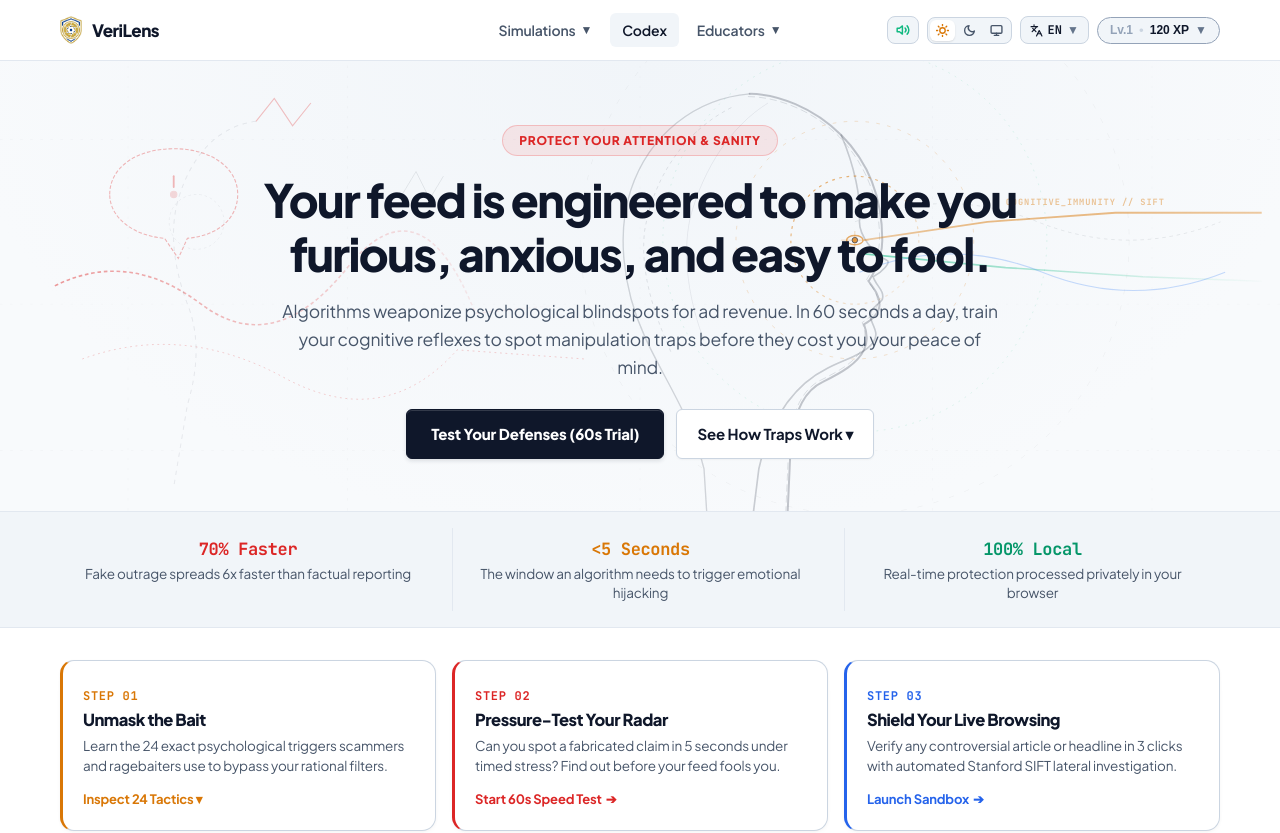
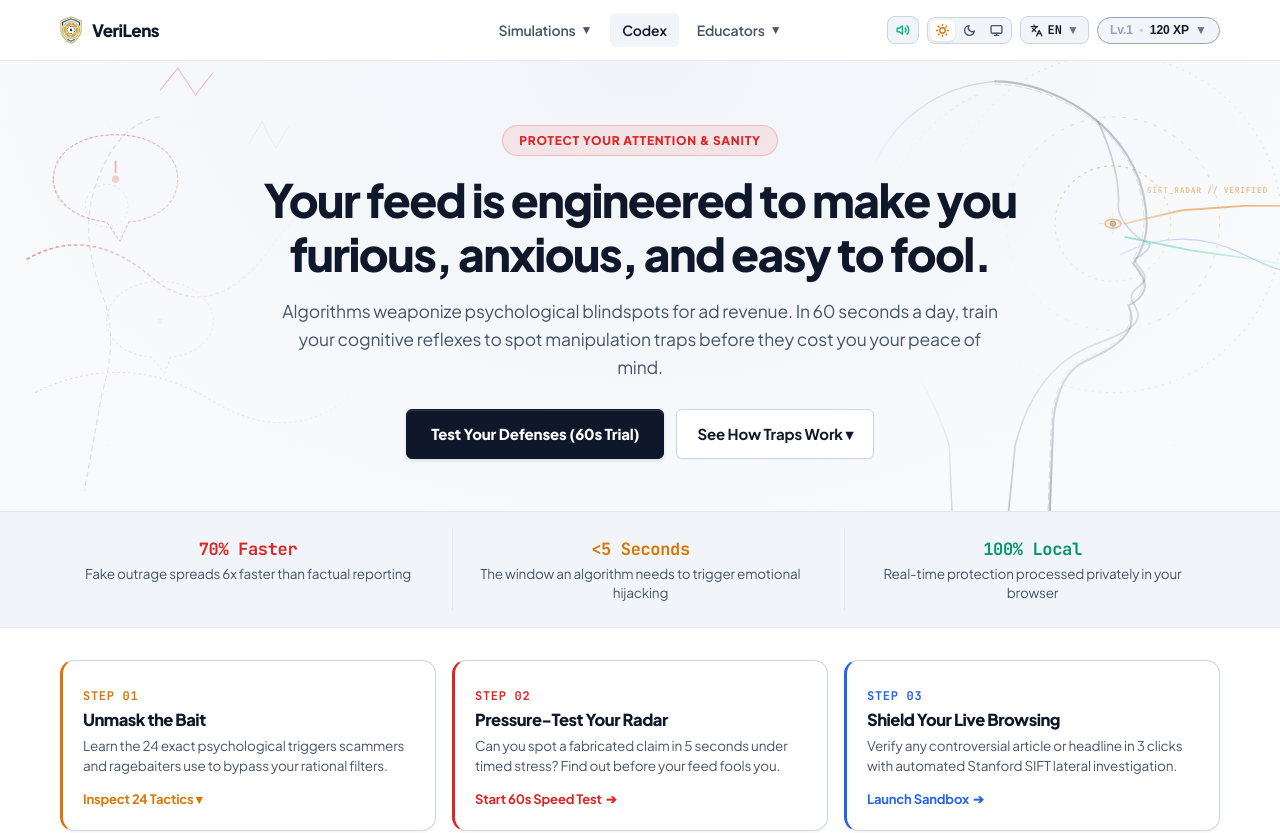
Before and after one commit to okihita/verilens, a Next.js app in the folder apps/web/: page / in a window 1280 px wide. Shown: the top 833 px of the page. Built offline with nearby package versions, Linux system fonts and the light colour scheme.

Commit message:
style(landing): apply optical radial cutout mask to hero line art for 100% text clarity

```diff
--- a/apps/web/components/HeroLineArt.js
+++ b/apps/web/components/HeroLineArt.js
@@ -10,244 +10,225 @@ export default function HeroLineArt() {
         height: '100%',
         overflow: 'hidden',
         pointerEvents: 'none',
-        zIndex: 0
+        zIndex: 0,
+        // Solution A: Optical Radial Cutout Mask ensuring 100% pristine readability in the center text zone
+        maskImage: 'radial-gradient(ellipse 720px 340px at center, transparent 0%, transparent 46%, black 85%)',
+        WebkitMaskImage: 'radial-gradient(ellipse 720px 340px at center, transparent 0%, transparent 46%, black 85%)'
       }}
       aria-hidden="true"
     >
       <svg
-        viewBox="0 0 1400 680"
+        viewBox="0 0 1440 680"
         preserveAspectRatio="xMidYMid slice"
         style={{
           width: '100%',
           height: '100%',
-          opacity: '0.92'
+          opacity: '0.95'
         }}
       >
         <defs>
           <linearGradient id="humanAmberGlow" x1="0%" y1="0%" x2="100%" y2="100%">
-            <stop offset="0%" stopColor="var(--accent-amber)" stopOpacity="0.75" />
+            <stop offset="0%" stopColor="var(--accent-amber)" stopOpacity="0.8" />
             <stop offset="100%" stopColor="var(--accent-amber)" stopOpacity="0.05" />
           </linearGradient>
           <linearGradient id="humanEmeraldWave" x1="0%" y1="0%" x2="100%" y2="0%">
-            <stop offset="0%" stopColor="var(--accent-emerald-light)" stopOpacity="0.6" />
-            <stop offset="100%" stopColor="var(--accent-emerald-light)" stopOpacity="0.02" />
+            <stop offset="0%" stopColor="var(--accent-emerald-light)" stopOpacity="0.7" />
+            <stop offset="100%" stopColor="var(--accent-emerald-light)" stopOpacity="0.05" />
           </linearGradient>
           <linearGradient id="noiseDissolve" x1="0%" y1="0%" x2="100%" y2="0%">
-            <stop offset="0%" stopColor="var(--accent-red)" stopOpacity="0.5" />
+            <stop offset="0%" stopColor="var(--accent-red)" stopOpacity="0.55" />
             <stop offset="100%" stopColor="var(--accent-red)" stopOpacity="0.0" />
           </linearGradient>
         </defs>
 
-        {/* 1. Subtle Editorial Grid & Measurement Guides */}
-        <g stroke="var(--text-main)" strokeWidth="0.75" opacity="0.035">
-          <line x1="140" y1="0" x2="140" y2="680" strokeDasharray="3 8" />
-          <line x1="380" y1="0" x2="380" y2="680" strokeDasharray="3 8" />
-          <line x1="700" y1="0" x2="700" y2="680" strokeDasharray="3 8" />
-          <line x1="1020" y1="0" x2="1020" y2="680" strokeDasharray="3 8" />
-          <line x1="1260" y1="0" x2="1260" y2="680" strokeDasharray="3 8" />
-          <line x1="0" y1="180" x2="1400" y2="180" strokeDasharray="3 8" />
-          <line x1="0" y1="360" x2="1400" y2="360" strokeDasharray="3 8" />
-          <line x1="0" y1="520" x2="1400" y2="520" strokeDasharray="3 8" />
+        {/* 1. Technical Coordinate Grid on Periphery */}
+        <g stroke="var(--text-main)" strokeWidth="0.75" opacity="0.04">
+          <line x1="120" y1="0" x2="120" y2="680" strokeDasharray="3 8" />
+          <line x1="300" y1="0" x2="300" y2="680" strokeDasharray="3 8" />
+          <line x1="1140" y1="0" x2="1140" y2="680" strokeDasharray="3 8" />
+          <line x1="1320" y1="0" x2="1320" y2="680" strokeDasharray="3 8" />
+          <line x1="0" y1="160" x2="1440" y2="160" strokeDasharray="3 8" />
+          <line x1="0" y1="520" x2="1440" y2="520" strokeDasharray="3 8" />
         </g>
 
-        {/* 2. Left Side: Deflected Algorithmic Feed Hooks & Urgency Shards */}
+        {/* 2. Left Flank: Deflected Algorithmic Feed Hooks & Urgency Shards */}
         <g fill="none">
-          {/* Notification bubble outline (drifting and fading away) */}
-          <g stroke="var(--accent-red)" strokeWidth="1.2" opacity="0.35">
-            <path d="M 120,240 C 120,210 150,190 190,190 C 230,190 260,210 260,240 C 260,265 240,285 205,288 L 195,310 L 180,288 C 145,285 120,265 120,240 Z" strokeDasharray="4 2" />
-            <circle cx="190" cy="240" r="3.5" fill="var(--accent-red)" opacity="0.5" />
-            {/* Panic exclamation line */}
-            <line x1="190" y1="220" x2="190" y2="232" strokeWidth="2" strokeLinecap="round" />
+          {/* Deflected Notification Bubble 1 */}
+          <g stroke="var(--accent-red)" strokeWidth="1.3" opacity="0.4">
+            <path d="M 60,220 C 60,190 90,170 130,170 C 170,170 200,190 200,220 C 200,245 180,265 145,268 L 135,290 L 120,268 C 85,265 60,245 60,220 Z" strokeDasharray="4 2" />
+            <circle cx="130" cy="220" r="3.5" fill="var(--accent-red)" opacity="0.6" />
+            <line x1="130" y1="200" x2="130" y2="212" strokeWidth="2" strokeLinecap="round" />
           </g>
 
-          {/* Jagged viral rage pulse waves dissolving before reaching the center */}
+          {/* Secondary Notification Bubble (Lower Left) */}
+          <g stroke="var(--accent-amber)" strokeWidth="1" opacity="0.3">
+            <path d="M 120,380 C 120,355 145,335 180,335 C 215,335 240,355 240,380 C 240,400 220,418 192,420 L 185,438 L 170,420 C 140,418 120,400 120,380 Z" strokeDasharray="3 3" />
+            <circle cx="180" cy="380" r="2.5" fill="var(--accent-amber)" opacity="0.5" />
+          </g>
+
+          {/* Dissolving viral rage waves */}
           <path
-            d="M 60,340 Q 140,300 220,360 T 380,320 T 520,370 L 620,360"
+            d="M 30,310 Q 100,270 170,330 T 310,290 T 440,340"
             stroke="url(#noiseDissolve)"
-            strokeWidth="1.75"
+            strokeWidth="1.8"
             strokeDasharray="4 3"
           />
           <path
-            d="M 90,420 Q 200,380 310,440 T 500,410 L 640,420"
+            d="M 40,460 Q 140,410 240,470 T 420,440"
             stroke="var(--accent-red)"
-            strokeWidth="1"
-            opacity="0.25"
+            strokeWidth="1.1"
+            opacity="0.28"
             strokeDasharray="2 4"
           />
 
-          {/* Dissolving bait hooks */}
-          <path
-            d="M 280,160 L 300,135 L 320,165 L 340,140"
-            stroke="var(--accent-red)"
-            strokeWidth="1.2"
-            opacity="0.3"
-          />
-          <path
-            d="M 440,240 L 455,215 L 470,245 L 485,220"
-            stroke="var(--text-main)"
-            strokeWidth="1"
-            opacity="0.1"
-          />
+          {/* Deflected Hook Fragments */}
+          <path d="M 180,120 L 200,95 L 220,125 L 240,100" stroke="var(--accent-red)" strokeWidth="1.2" opacity="0.3" />
+          <path d="M 280,180 L 295,155 L 310,185 L 325,160" stroke="var(--text-main)" strokeWidth="0.9" opacity="0.12" />
+
+          {/* Left Observer Silhouette (Mirror Balanced Thinker) */}
+          <g stroke="var(--text-main)" strokeWidth="1.4" opacity="0.12">
+            <path
+              d="M 180,150
+                 C 145,155 120,185 105,235
+                 C 95,270 100,310 115,350
+                 C 125,375 130,410 115,460
+                 L 95,570"
+              strokeDasharray="6 4"
+            />
+            <circle cx="120" cy="250" r="24" strokeWidth="0.8" strokeDasharray="3 3" />
+          </g>
         </g>
 
-        {/* 3. Center-Right: Handdrawn Editorial Silhouette of the Youth Thinker Profile */}
+        {/* 3. Right Flank: Handdrawn Editorial Silhouette of the Youth Thinker Profile (X: 1040 - 1380) */}
         <g stroke="var(--text-main)" fill="none">
           {/* Main Hand-drawn Continuous Profile Line */}
           <path
-            d="M 820,130
-               C 850,130 890,145 920,175
-               C 950,205 965,245 965,290
-               C 965,305 960,320 950,335
-               C 955,342 962,350 962,360
-               C 962,370 952,378 945,382
-               C 948,390 950,400 945,410
-               C 938,425 920,435 900,445
-               C 885,452 870,470 865,510
-               L 860,620"
-            strokeWidth="2.2"
-            opacity="0.25"
+            d="M 1120,110
+               C 1155,110 1200,125 1235,155
+               C 1270,185 1290,225 1290,270
+               C 1290,285 1285,300 1275,315
+               C 1280,322 1288,330 1288,340
+               C 1288,350 1278,358 1270,362
+               C 1273,370 1275,380 1270,390
+               C 1262,405 1242,415 1220,425
+               C 1205,432 1190,450 1185,490
+               L 1180,620"
+            strokeWidth="2.4"
+            opacity="0.3"
             strokeLinecap="round"
           />
 
-          {/* Expressive Sketch Duplicate Line (gives hand-drawn pencil/pen feel) */}
+          {/* Expressive Sketch Duplicate Line */}
           <path
-            d="M 818,133
-               C 848,133 888,147 918,177
-               C 946,206 962,244 962,288
-               C 962,303 957,318 948,333
-               C 953,340 960,348 960,358
-               C 960,368 950,376 943,380
-               C 946,388 948,398 943,408
-               C 936,423 918,433 898,443
-               C 883,450 868,468 863,508
-               L 858,620"
-            strokeWidth="0.9"
+            d="M 1118,113
+               C 1153,113 1198,127 1233,157
+               C 1268,186 1287,224 1287,268
+               C 1287,283 1282,298 1273,313
+               C 1278,320 1286,328 1286,338
+               C 1286,348 1276,356 1268,360
+               C 1271,368 1273,378 1268,388
+               C 1260,403 1240,413 1218,423
+               C 1203,430 1188,448 1183,488
+               L 1178,620"
+            strokeWidth="1"
             strokeDasharray="8 4"
-            opacity="0.16"
+            opacity="0.18"
           />
 
           {/* Facial Profile Contours: Forehead, Nose, Lips, Chin, Jaw */}
           <path
-            d="M 920,175
-               C 935,210 942,245 940,270
-               C 940,285 955,305 970,312
-               C 975,314 965,325 955,330
-               C 958,340 968,345 965,355
-               C 960,362 950,365 952,375
-               C 955,385 962,392 955,402
-               C 945,415 925,420 905,430
-               C 875,445 845,475 830,540
-               L 820,620"
-            strokeWidth="1.8"
-            opacity="0.22"
+            d="M 1235,155
+               C 1252,190 1260,225 1258,250
+               C 1258,265 1275,285 1292,292
+               C 1298,294 1287,305 1276,310
+               C 1280,320 1291,325 1287,335
+               C 1282,342 1271,345 1273,355
+               C 1277,365 1285,372 1277,382
+               C 1266,395 1244,400 1222,410
+               C 1190,425 1158,455 1142,520
+               L 1132,620"
+            strokeWidth="1.9"
+            opacity="0.25"
             strokeLinecap="round"
           />
 
           {/* Back of Head & Hair Strands (Editorial Gestural Flow) */}
           <path
-            d="M 820,130
-               C 760,135 710,175 690,235
-               C 675,280 680,340 705,395
-               C 725,440 755,480 770,540
-               L 775,620"
-            strokeWidth="1.5"
-            opacity="0.18"
+            d="M 1120,110
+               C 1055,115 1000,155 980,215
+               C 962,260 968,320 995,375
+               C 1018,420 1050,460 1068,520
+               L 1072,620"
+            strokeWidth="1.6"
+            opacity="0.2"
             strokeLinecap="round"
           />
           <path
-            d="M 800,145 C 750,170 715,220 705,280 C 700,325 715,370 735,415"
+            d="M 1100,125 C 1045,150 1005,200 995,260 C 990,305 1005,350 1028,395"
             strokeWidth="1"
             strokeDasharray="4 4"
-            opacity="0.12"
-          />
-          <path
-            d="M 840,140 C 800,165 770,210 755,265 C 745,310 755,360 770,400"
-            strokeWidth="0.8"
-            opacity="0.1"
+            opacity="0.14"
           />
 
-          {/* Eye of Discernment (The SIFT Focus Crosshair) */}
-          <g transform="translate(935, 290)">
-            <ellipse cx="0" cy="0" rx="9" ry="5" stroke="var(--accent-amber)" strokeWidth="1.6" opacity="0.65" />
-            <circle cx="0" cy="0" r="3" fill="var(--accent-amber)" opacity="0.8" />
-            {/* Subtle Crosshairs */}
-            <line x1="-15" y1="0" x2="15" y2="0" stroke="var(--accent-amber)" strokeWidth="0.75" opacity="0.4" />
-            <line x1="0" y1="-10" x2="0" y2="10" stroke="var(--accent-amber)" strokeWidth="0.75" opacity="0.4" />
+          {/* Eye of Discernment (The SIFT Focus Crosshair at 1252, 270) */}
+          <g transform="translate(1252, 270)">
+            <ellipse cx="0" cy="0" rx="9" ry="5" stroke="var(--accent-amber)" strokeWidth="1.8" opacity="0.75" />
+            <circle cx="0" cy="0" r="3" fill="var(--accent-amber)" opacity="0.85" />
+            <line x1="-16" y1="0" x2="16" y2="0" stroke="var(--accent-amber)" strokeWidth="0.8" opacity="0.45" />
+            <line x1="0" y1="-12" x2="0" y2="12" stroke="var(--accent-amber)" strokeWidth="0.8" opacity="0.45" />
           </g>
         </g>
 
-        {/* 4. Radiating Cognitive Clarity Waves (The Mind's Shield) */}
+        {/* 4. Radiating Cognitive Clarity Waves on Right Periphery */}
         <g fill="none">
           {/* SIFT Concentric Cognitive Halo */}
-          <circle cx="935" cy="290" r="70" stroke="url(#humanAmberGlow)" strokeWidth="1.2" strokeDasharray="3 5" />
-          <circle cx="935" cy="290" r="130" stroke="var(--accent-amber)" strokeWidth="0.9" opacity="0.25" strokeDasharray="4 8" />
-          <circle cx="935" cy="290" r="210" stroke="var(--accent-emerald-light)" strokeWidth="0.75" opacity="0.2" strokeDasharray="2 6" />
-          <circle cx="935" cy="290" r="300" stroke="var(--text-main)" strokeWidth="0.6" opacity="0.08" strokeDasharray="6 12" />
+          <circle cx="1252" cy="270" r="65" stroke="url(#humanAmberGlow)" strokeWidth="1.3" strokeDasharray="3 5" />
+          <circle cx="1252" cy="270" r="120" stroke="var(--accent-amber)" strokeWidth="1" opacity="0.3" strokeDasharray="4 8" />
+          <circle cx="1252" cy="270" r="190" stroke="var(--accent-emerald-light)" strokeWidth="0.85" opacity="0.25" strokeDasharray="2 6" />
 
-          {/* Harmonious Flowing Truth Waves (Projecting forward from gaze) */}
+          {/* Harmonious Flowing Truth Waves (Projecting forward from gaze towards right edge) */}
           <path
-            d="M 945,290 L 1080,270 L 1220,260 L 1380,260"
+            d="M 1265,270 L 1330,255 L 1400,250 L 1440,250"
             stroke="url(#humanAmberGlow)"
+            strokeWidth="2.2"
+          />
+          <path
+            d="M 1265,285 L 1340,300 L 1410,310 L 1440,315"
+            stroke="url(#humanEmeraldWave)"
             strokeWidth="2"
           />
           <path
-            d="M 945,305 L 1100,320 L 1250,330 L 1380,335"
-            stroke="url(#humanEmeraldWave)"
-            strokeWidth="1.8"
-          />
-          <path
-            d="M 940,325 Q 1040,285 1140,325 T 1340,325"
+            d="M 1260,305 Q 1330,270 1400,305 T 1440,305"
             stroke="var(--accent-blue-light)"
-            strokeWidth="1.2"
-            opacity="0.3"
-          />
-          <path
-            d="M 935,270 Q 1035,230 1135,270 T 1335,270"
-            stroke="var(--text-main)"
-            strokeWidth="0.8"
-            strokeDasharray="4 4"
-            opacity="0.12"
+            strokeWidth="1.3"
+            opacity="0.35"
           />
 
           {/* Lateral Reading Annotation Mark */}
           <text
-            x="1100"
-            y="252"
+            x="1290"
+            y="236"
             fontFamily="var(--font-mono)"
-            fontSize="9.5"
-            fontWeight="700"
+            fontSize="9"
+            fontWeight="800"
             fill="var(--accent-amber)"
-            opacity="0.45"
-            letterSpacing="1"
+            opacity="0.5"
+            letterSpacing="0.8"
           >
-            COGNITIVE_IMMUNITY // SIFT
+            SIFT_RADAR // VERIFIED
           </text>
         </g>
 
-        {/* 5. Left Mirror Human Profile (Soft Background Balance) */}
-        <g stroke="var(--text-main)" fill="none" opacity="0.08">
-          <path
-            d="M 280,160
-               C 240,165 210,195 195,245
-               C 185,280 190,320 205,360
-               C 215,385 220,420 205,470
-               L 190,560"
-            strokeWidth="1.2"
-            strokeDasharray="5 5"
-          />
-          <circle cx="215" cy="270" r="30" stroke="var(--text-main)" strokeWidth="0.75" strokeDasharray="3 3" />
-        </g>
-
-        {/* 6. Technical Corner Registration Crosshairs */}
-        <g stroke="var(--text-main)" strokeWidth="1" opacity="0.1">
+        {/* 5. Technical Corner Registration Crosshairs */}
+        <g stroke="var(--text-main)" strokeWidth="1" opacity="0.12">
           <line x1="30" y1="35" x2="50" y2="35" />
           <line x1="40" y1="25" x2="40" y2="45" />
-          <line x1="1350" y1="35" x2="1370" y2="35" />
-          <line x1="1360" y1="25" x2="1360" y2="45" />
+          <line x1="1390" y1="35" x2="1410" y2="35" />
+          <line x1="1400" y1="25" x2="1400" y2="45" />
           <line x1="30" y1="645" x2="50" y2="645" />
           <line x1="40" y1="635" x2="40" y2="655" />
-          <line x1="1350" y1="645" x2="1370" y2="645" />
-          <line x1="1360" y1="635" x2="1360" y2="655" />
+          <line x1="1390" y1="645" x2="1410" y2="645" />
+          <line x1="1400" y1="635" x2="1400" y2="655" />
         </g>
       </svg>
     </div>
```
